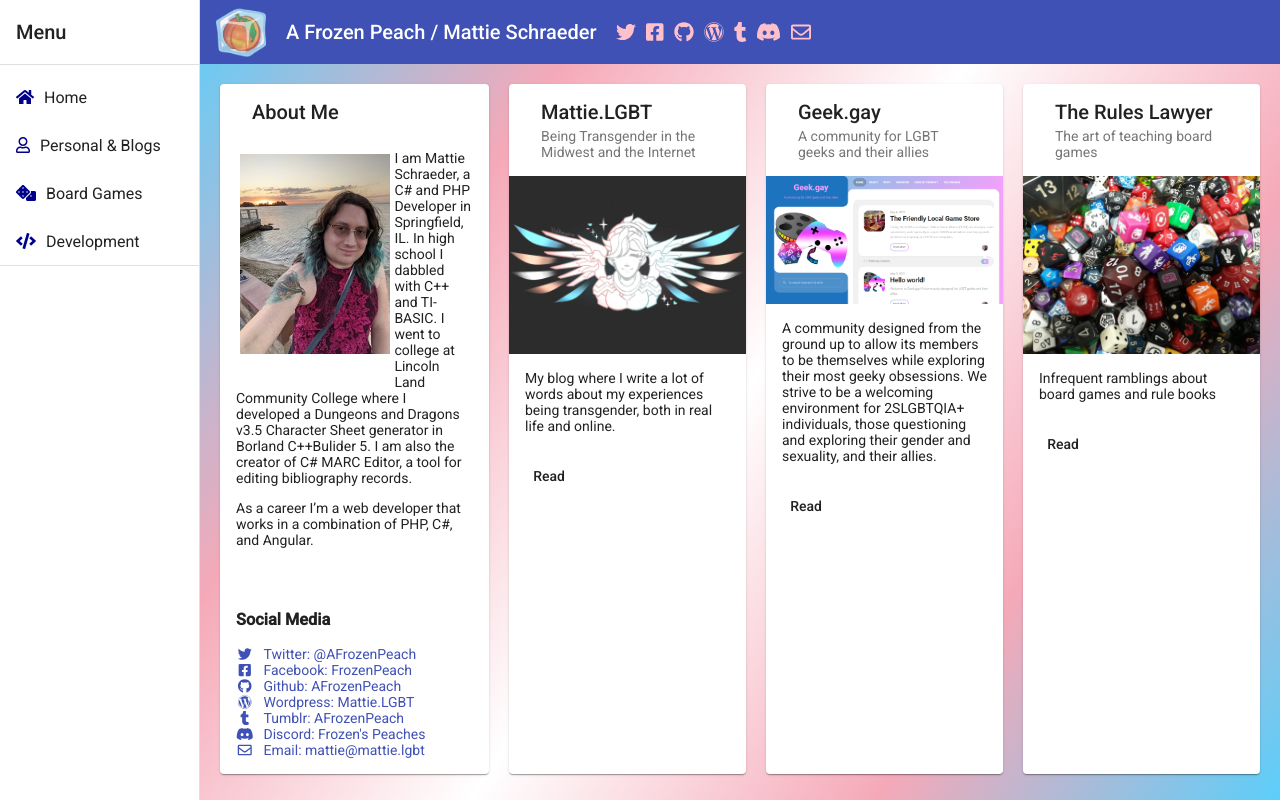
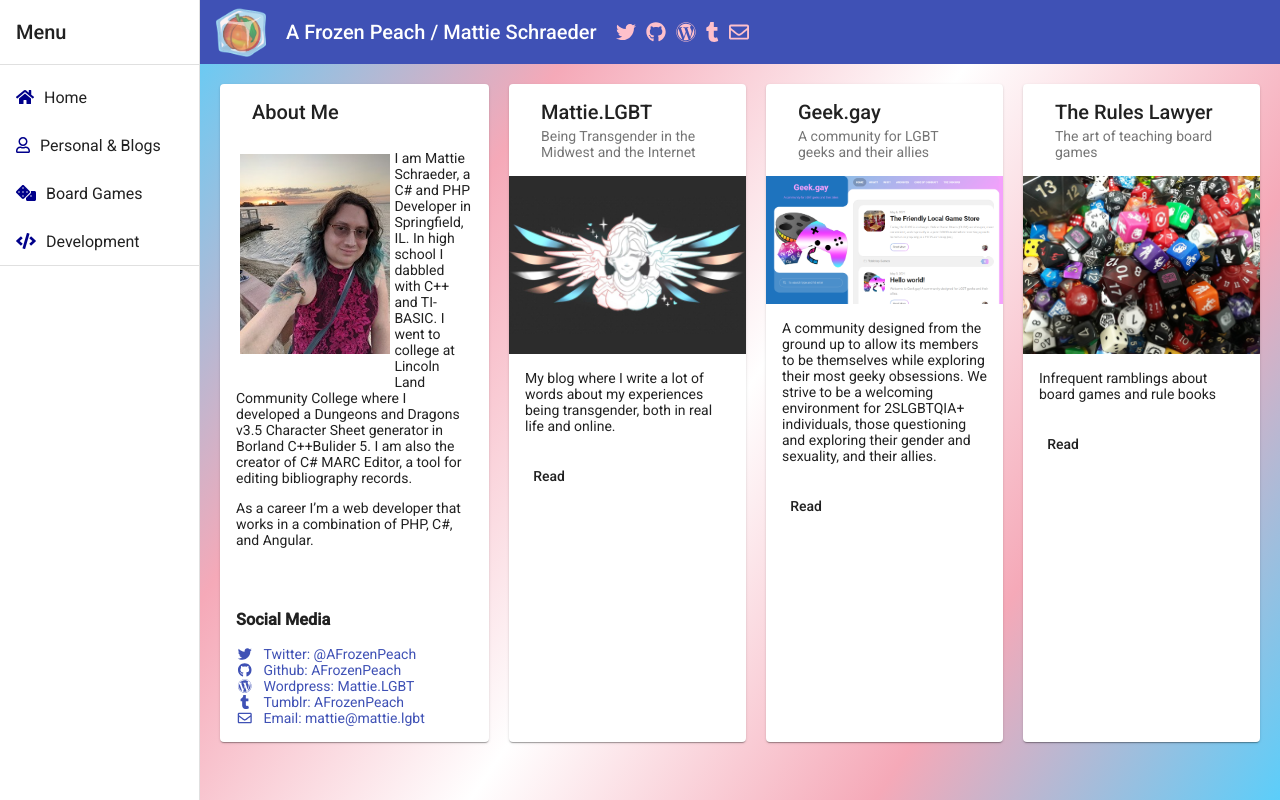
Before and after one commit to afrozenpeach/afrozenpeach, an Angular app: page /personal in a window 1280 px wide. Built offline with nearby package versions, Linux system fonts and the light colour scheme.

Commit message:
facebook's gone. so is frozen's peaches.

```diff
--- a/src/app/navigation/navigation.component.html
+++ b/src/app/navigation/navigation.component.html
@@ -71,9 +71,6 @@
         <a href="https://twitter.com/afrozenpeach" matTooltip="Twitter"
           ><fa-icon [icon]="faTwitter"></fa-icon
         ></a>
-        <a href="https://www.facebook.com/frozenpeach" matTooltip="Facebook"
-          ><fa-icon [icon]="faFacebook"></fa-icon
-        ></a>
         <a href="https://www.github.com/afrozenpeach" matTooltip="Github"
           ><fa-icon [icon]="faGithub"></fa-icon
         ></a>
@@ -82,11 +79,6 @@
         ></a>
         <a href="https://afrozenpeach.tumblr.com/" matTooltip="Tumblr"
           ><fa-icon [icon]="faTumblr"></fa-icon
-        ></a>
-        <a
-          href="https://discord.gg/KGWaqvW"
-          matTooltip="Discord: Frozen's Peaches"
-          ><fa-icon [icon]="faDiscord"></fa-icon
         ></a>
         <a href="mailto:mattie@mattie.lgbt" matTooltip="Email"
           ><fa-icon [icon]="faEnvelope"></fa-icon
--- a/src/app/personal/blog-container/blog-container.component.html
+++ b/src/app/personal/blog-container/blog-container.component.html
@@ -12,11 +12,9 @@
 
             <p>
                 <a href="https://twitter.com/afrozenpeach"><fa-icon [icon]="faTwitter" [styles]="{ 'color': '#3f51b5' }" [fixedWidth]="true"></fa-icon>Twitter: @AFrozenPeach</a><br/>
-                <a href="https://www.facebook.com/frozenpeach"><fa-icon [icon]="faFacebook" [styles]="{ 'color': '#3f51b5' }" [fixedWidth]="true"></fa-icon>Facebook: FrozenPeach</a><br/>
                 <a href="https://www.github.com/afrozenpeach"><fa-icon [icon]="faGithub" [styles]="{ 'color': '#3f51b5' }" [fixedWidth]="true"></fa-icon>Github: AFrozenPeach</a><br/>
                 <a href="https://mattie.lgbt"><fa-icon [icon]="faWordpress" [styles]="{ 'color': '#3f51b5' }" [fixedWidth]="true"></fa-icon>Wordpress: Mattie.LGBT</a><br/>
                 <a href="https://afrozenpeach.tumblr.com/"><fa-icon [icon]="faTumblr" [styles]="{ 'color': '#3f51b5' }" [fixedWidth]="true"></fa-icon>Tumblr: AFrozenPeach</a><br/>
-                <a href="https://discord.gg/KGWaqvW" matTooltip="Discord: Frozen's Peaches"><fa-icon [icon]="faDiscord" [styles]="{ 'color': '#3f51b5' }" [fixedWidth]="true"></fa-icon>Discord: Frozen's Peaches</a><br/>
                 <a href="mailto:mattie@mattie.lgbt"><fa-icon [icon]="faEnvelope" [styles]="{ 'color': '#3f51b5' }" [fixedWidth]="true"></fa-icon>Email: mattie@mattie.lgbt</a>
             </p>
         </mat-card-content>
```
